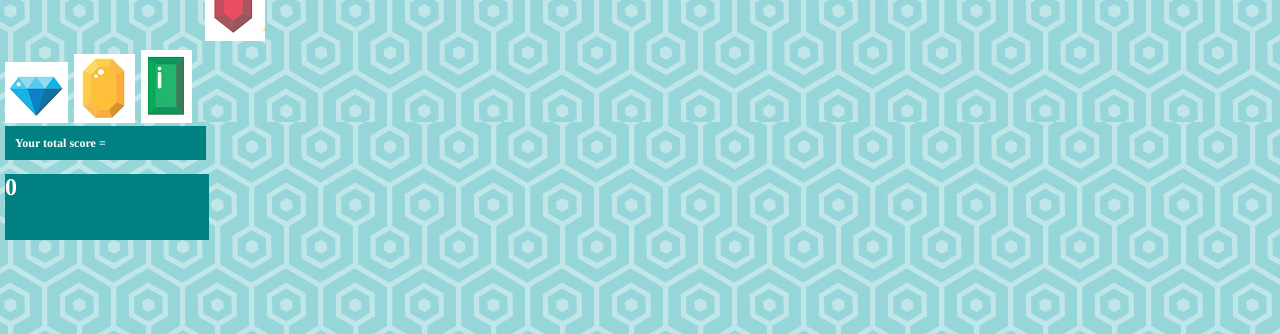
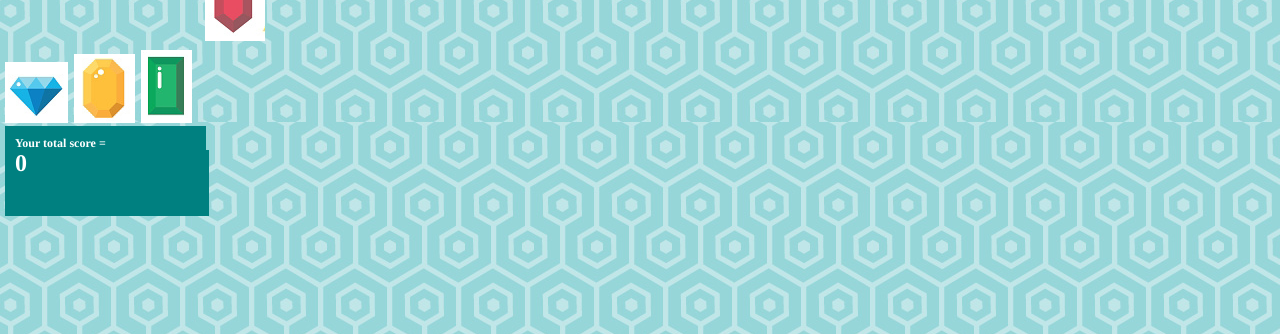
Before and after one commit to kburnssr/unit-4-game, a plain HTML site: page index.html in a window 1280 px wide. Shown: the part 466-800 px from the top of the page. Drawn offline with nearby package versions, Linux system fonts and the light colour scheme.

```diff
--- a/assets/css/style.css
+++ b/assets/css/style.css
@@ -53,7 +53,7 @@
   margin-top: 5px;
   margin-left: 0px;
   float: left;
-  padding: 5px 5px;
+  padding: 5px;
   background-color: beige;
   color: green;
   font-size: 50%;
@@ -73,8 +73,7 @@
   margin-top: 5px;
   margin-left: 10px;
   padding-top: 20px;
-  padding: -10px;
-  text-decoration: none;
+   text-decoration: none;
   background-color: cyan;
   width: 50px;
   height: 50px;
@@ -85,7 +84,7 @@
   float: left;
   margin-top: 55px;
   margin-left: -50px;
-  padding: -10px;
+  padding: 0px;
   text-decoration: none;
   background-color: cyan;
   width: 50px;
@@ -99,7 +98,8 @@
    margin-left: 0px;
 }
 d{
-  margin:  5 auto;
+  margin-left:  0px;
+  margin-bottom: 40px;
   padding-top: 10px;
   padding-bottom: 10px;
   padding-left: 10px;
@@ -110,13 +110,15 @@
   width: 960px;
   font-size: 50%;
 }
+
 #yourTotalScore {
   position: relative;
-  margin-top: 200px;
+  padding-top: 0px;
+  padding-bottom: 40px;
+  padding-left: 10px;
+  padding-right: 182px;
   background-color: teal;
-  padding-bottom: 40px;
-  padding-right: 192px;
-  font-size: 36;
+  margin-top: 100px;
   color: white;
 }
   /*
--- a/index.html
+++ b/index.html
@@ -23,7 +23,7 @@
         <p>The value of each crystal is hidden from you until you click on it.</p><br>
         <p>Each time when the game starts, the game will change the values of each crystal.</p><br><br>
     </div>
-    <br>
+
     <h1 id="randNumToMatch"></h1>
     <a id="wins">
         Wins:
@@ -31,7 +31,7 @@
     <b id="losses">
         Losses:
     </b>
-    <br>
+    <br />
     <c>
         <img id = "red" src = "./assets/images/red.png">
         <img id = "blue" src = "./assets/images/blue.png">
@@ -42,23 +42,19 @@
     <d>
         Your total score =
     </d>
-    <br>
-    <br>
-
-    <e id = "yourTotalScore">
-
-    </e>
+    <br />
+    <e id = "yourTotalScore"></e>
 
                     <!-- Added link to the jQuery Library -->
 <script src="https://cdnjs.cloudflare.com/ajax/libs/jquery/3.2.1/jquery.min.js"></script>
 <script type="text/javascript">
     var wins = 0;
     var losses = 0;
-    var totalScore = losses + wins;
-    $('#yourTotalScore').text(totalScore);
-    $("#wins").text();
-    $("#losses").text();
-    var n = Math.floor(Math.random()*121);
+    var yourTotalScore = 0;
+    $('#wins').append(wins);
+    $('#losses').append(losses);
+    $("#yourTotalScore").text(yourTotalScore);
+   var n = Math.floor(Math.random()*121);
     if(n >= 19 && n <= 120){
         $('#randNumToMatch').text(n);
     }
```
